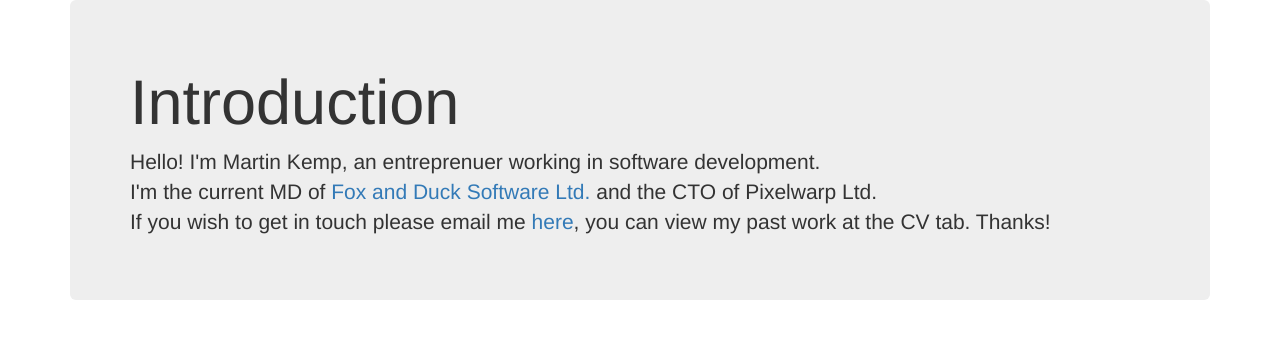
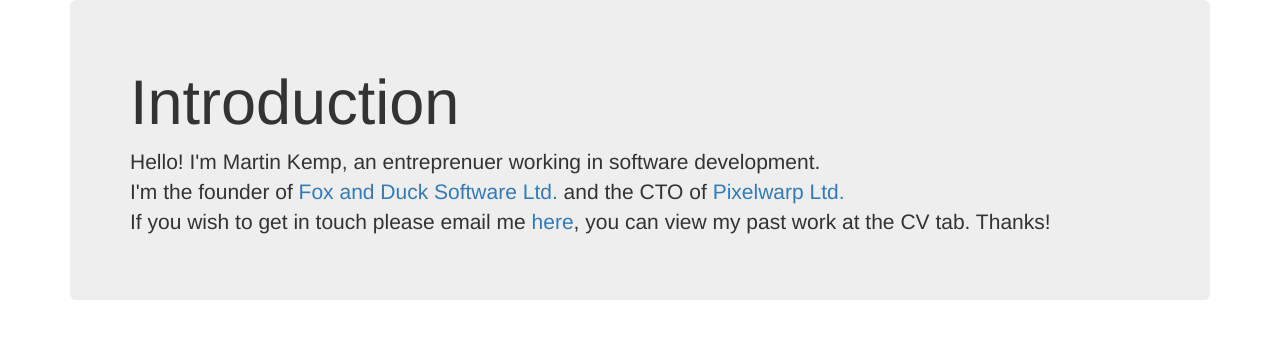
Before and after one commit to MartiUK/martinke.mp-old, a Flask app: template app/web/templates/index.j2 in a window 1280 px wide. Shown: the top 339 px of the page. Run offline with Flask 2, Linux system fonts and the light colour scheme; the template is opened without the code that fills it, so the values that code supplies are empty; parts of the project's set-up code (start-up, migrations or seed data) failed here and were passed over; some libraries are stand-ins or nearby versions.

Commit message:
Change the line about me

```diff
--- a/app/web/templates/index.j2
+++ b/app/web/templates/index.j2
@@ -11,7 +11,7 @@
                 <p>
                     Hello! I'm Martin Kemp, an entreprenuer working in software development.
                     <br>
-                    I'm the current MD of <a href="https://www.foxandducksoftware.co.uk">Fox and Duck Software Ltd.</a> and the CTO of Pixelwarp Ltd.
+                    I'm the founder of <a href="https://www.foxandducksoftware.co.uk">Fox and Duck Software Ltd.</a> and the CTO of <a href="http://www.pixelwarpstudios.com">Pixelwarp Ltd.</a>
                     <br>
                     If you wish to get in touch please email me <a href="mailto:martin@martinke.mp">here</a>, you can view my past work at the CV tab.
 
```
